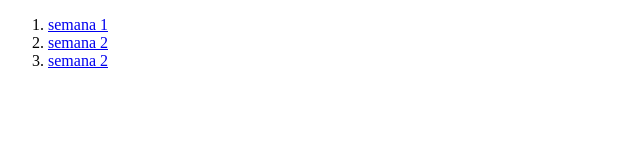
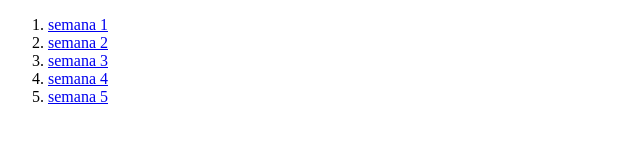
Before and after one commit to LinoeduDev200/lab, a plain HTML site: page index.html in a window 1280 px wide. Shown: the whole page, without its empty margins (0-640 px from the left). Drawn offline with Linux system fonts and the light colour scheme.

Commit message:
Update index.html

```diff
--- a/index.html
+++ b/index.html
@@ -9,7 +9,9 @@
     <ol>
         <li> <a href="semana1.html">semana 1</a> </li>
         <li> <a href="semana2.html">semana 2</a> </li>
-        <li> <a href="semana3.html">semana 2</a> </li>
+        <li> <a href="semana3.html">semana 3</a> </li>
+        <li> <a href="semana4.html">semana 4</a> </li>
+        <li> <a href="semana5.html">semana 5</a> </li>
 
 
     </ol>
```
